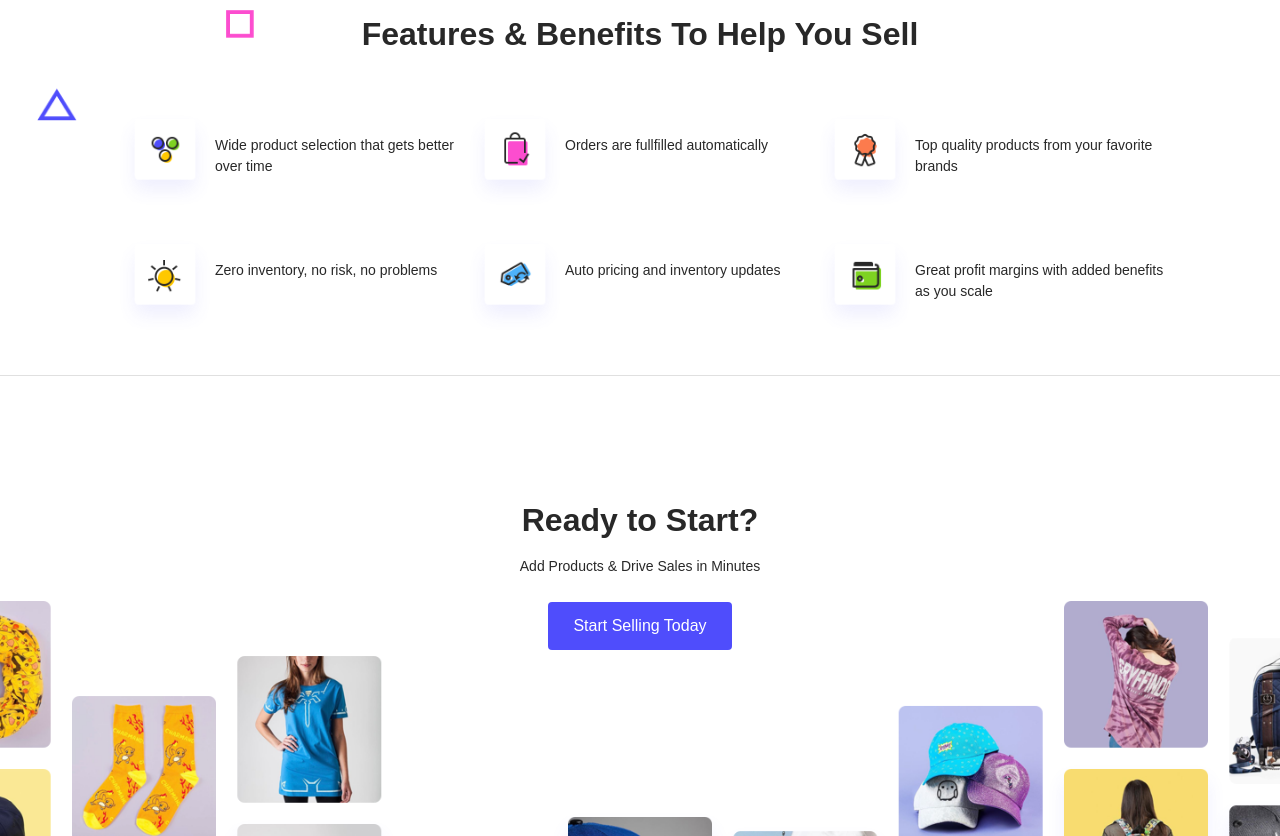
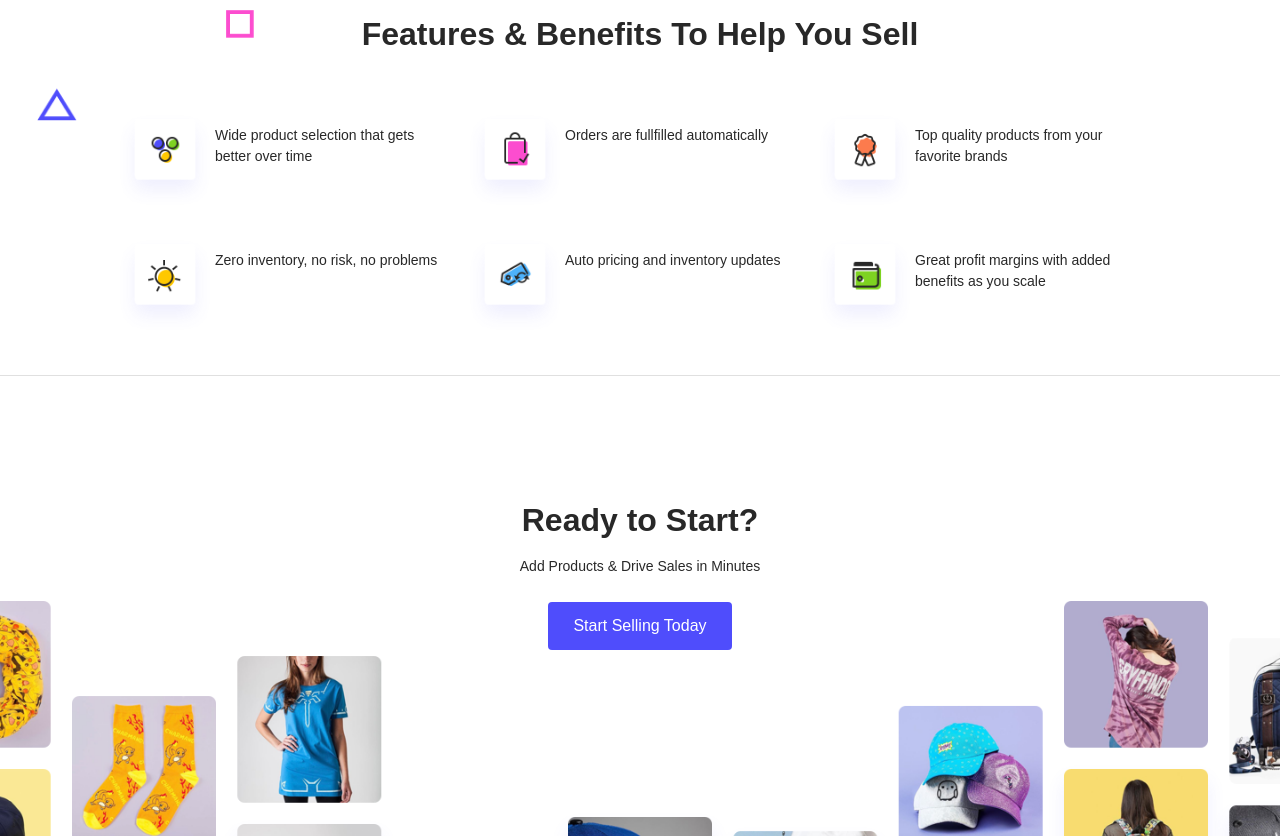
Before and after one commit to matko13/mxed, a website: page index.html in a window 1280 px wide. Shown: the part 3020-3856 px from the top of the page. Drawn offline with nearby package versions, Linux system fonts and the light colour scheme; a web font is replaced by a local one.

Commit message:
change margins in benefits section

```diff
--- a/app/scss/sections/_section.scss
+++ b/app/scss/sections/_section.scss
@@ -89,7 +89,8 @@
   }
 
   .section__text {
-    margin-top: 25px;
+    margin-top: 15px;
+    margin-right: 25px;
   }
 }
 
```
Also changed, not shown: app/css/style.css, 1 other file.
